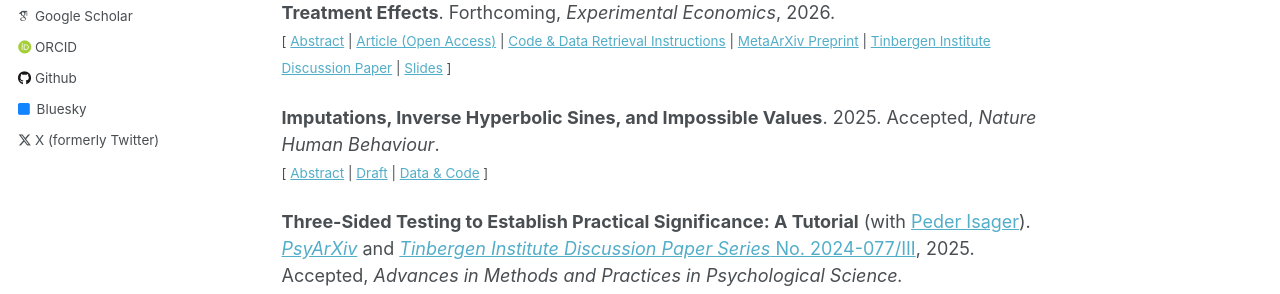
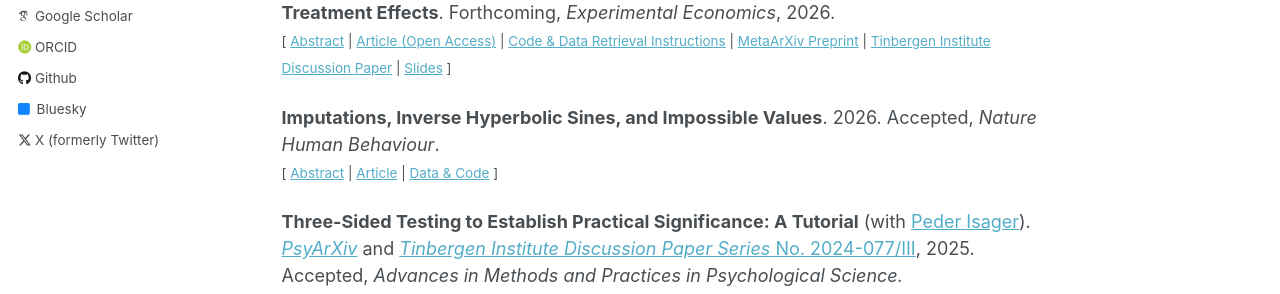
Before and after one commit to jack-fitzgerald/jack-fitzgerald.github.io, a Jekyll site: the page built from _pages/papers.md, in a window 1280 px wide and 900 px high. Shown: the part 442-736 px from the top of the window. Built offline with Jekyll 4.4.1, drawn with Linux system fonts in a browser that asks for light colours; some web fonts are replaced.

Commit message:
Update papers.md

```diff
--- a/_pages/papers.md
+++ b/_pages/papers.md
@@ -30,8 +30,8 @@ Recent studies showing that some outcome variables do not statistically signific
 
 </small><br><br/></div>
 
-**Imputations, Inverse Hyperbolic Sines, and Impossible Values**. 2025. Accepted, *Nature Human Behaviour*. <br/>
-<small>[ <a href="#/" onclick="visib('WEA23')">Abstract</a> | [Draft](https://jack-fitzgerald.github.io/files/WEA23_Replication.pdf) | [Data & Code](https://osf.io/hce6n/) ] </small>
+**Imputations, Inverse Hyperbolic Sines, and Impossible Values**. 2026. Accepted, *Nature Human Behaviour*. <br/>
+<small>[ <a href="#/" onclick="visib('WEA23')">Abstract</a> | [Article](https://doi.org/10.1038/s41562-025-02347-7) | [Data & Code](https://osf.io/hce6n/) ] </small>
 
 <div id="WEA23" style="display: none; text-align: justify; line-height: 1.2" ><small>
 
```
